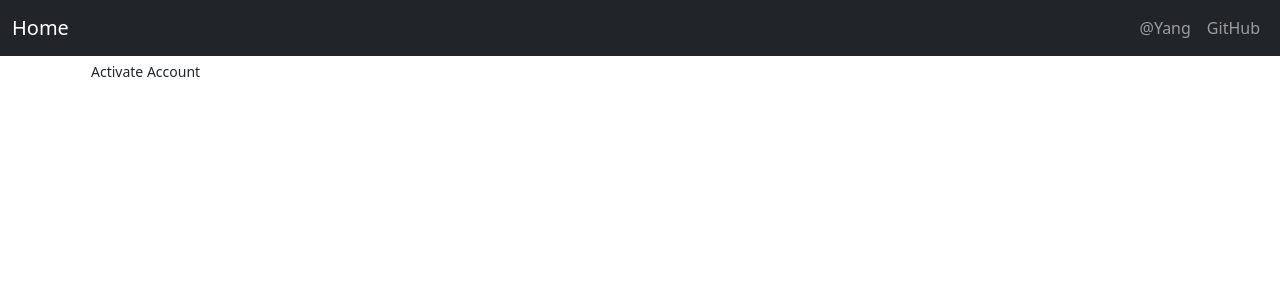
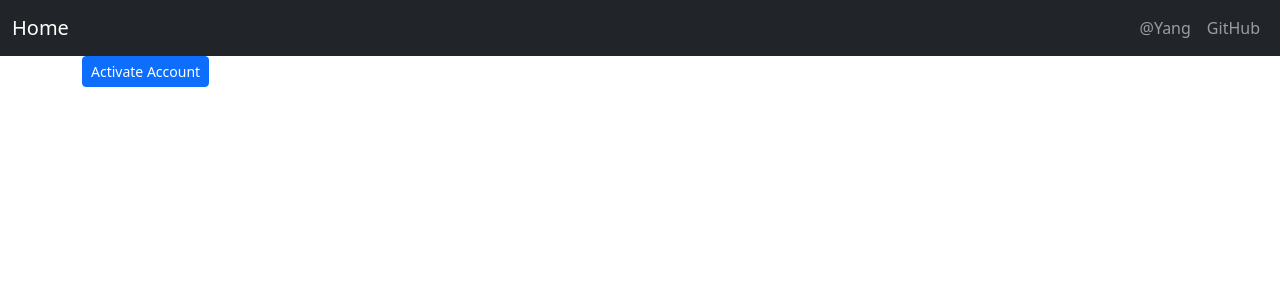
Before and after one commit to limlyang121/Research_Conference, a React (Create React App) app in the folder app/: page /users/read/1 in a window 1280 px wide. Shown: the top 300 px of the page. Built offline with nearby package versions, Linux system fonts and the light colour scheme; no server answers.

Commit message:
1.Split Axios and file. 2. Patch request working

```diff
--- a/app/package.json
+++ b/app/package.json
@@ -6,6 +6,7 @@
     "@testing-library/jest-dom": "^5.16.5",
     "@testing-library/react": "^13.4.0",
     "@testing-library/user-event": "^13.5.0",
+    "axios": "^1.3.4",
     "bootstrap": "^5.2.3",
     "react": "^18.2.0",
     "react-cookie": "^4.1.1",
--- a/app/src/Admin/UserList.js
+++ b/app/src/Admin/UserList.js
@@ -2,22 +2,32 @@ import React, { useEffect, useState } from 'react';
 import { Button, ButtonGroup, Container, Table } from 'reactstrap';
 import AppNavbar from '../Navbar/AppNavbar';
 import { Link } from 'react-router-dom';
+import { getAllUsers, removeUser } from './adminAxios';
 
 const UserList = () => {
-
   const [users, setUsers] = useState([]);
   const [loading, setLoading] = useState(false);
 
   useEffect(() => {
     setLoading(true);
+    const fecthData = async () => {
+      let response = await getAllUsers();
+      setUsers(response)
+    }
 
-    fetch('api/users', { credentials: "include" })
-      .then(response => response.json())
-      .then(data => {
-        setUsers(data);
-        setLoading(false);
-      })
+    fecthData();
+    setLoading(false)
   }, []);
+
+  const remove2 = async (id) => {
+    if (window.confirm("Delete? ")) {
+      await removeUser(id)
+      .then(() => {
+        let updatedGroups = [...users].filter(i => i.id !== id);
+        setUsers(updatedGroups);
+      });
+    }
+  }
 
   const remove = async (id) => {
     if (window.confirm("Delete? ")) {
--- a/app/src/Admin/UserRead.js
+++ b/app/src/Admin/UserRead.js
@@ -34,32 +34,42 @@ const UserRead = () => {
 
     }, [id, setUser]);
 
-    const accountUpdate = async (event) => {
+    const handleSubmit = (event) => {
+        event.preventDefault();
+        accountUpdate(user.id);
+    }
+
+    const accountUpdate = async (id) => {
+        if (window.confirm("Are you sure ? ")) {
+
             if (user.active === 1) {
-            await fetch('/api/deactivation/${id}}', {
+                await fetch(`/api/users/deactivation/${id}`, {
                     credentials: "include",
                     method: "PATCH",
                     headers: {
                         'Accept': 'application/json',
                         'Content-Type': 'application/json'
-                },
-                body: JSON.stringify({
-                    active: 0
+                    }
+                }).then(() => {
+                    setUser({ ...user, active: 0 })
                 })
-            })
+
             } else {
-            await fetch('/api/deactivation/${id}}', {
+
+                await fetch(`/api/users/activation/${id}`, {
                     credentials: "include",
                     method: "PATCH",
                     headers: {
                         'Accept': 'application/json',
                         'Content-Type': 'application/json'
-                },
-                body: JSON.stringify({
-                    active: 0
-                })
+                    }
+                }).then(() => {
+                    setUser({ ...user, active: 1 })
                 })
             }
+        }
+
+
     }
 
     const displayButton = () => {
@@ -73,7 +83,7 @@ const UserRead = () => {
             return (
                 <FormGroup>
 
-                    <Button size='sm' color='prmary' type='submit'>Activate Account</Button>
+                    <Button size='sm' color='primary' type='submit'>Activate Account</Button>
                 </FormGroup>
             )
         }
@@ -84,7 +94,7 @@ const UserRead = () => {
         <div>
             <AppNavbar />
             <Container>
-                <Form onSubmit={accountUpdate}>
+                <Form onSubmit={handleSubmit}>
                     {displayButton()}
                 </Form>
             </Container>
--- /dev/null
+++ b/app/src/Admin/adminAxios.js
@@ -0,0 +1,19 @@
+import axios from 'axios'
+
+const api = axios.create({
+    baseURL : "http://localhost:8080/api/",
+    headers: {
+        "Content-type": "application/json"
+      }
+
+});
+
+export const getAllUsers = async () => {
+    let response =  await api.get("users")
+    return response.data;
+}
+
+export const removeUser = async () => {
+    let response = await api.delete("users")
+    return response.data;
+}
```
Also changed, not shown: 2 other files (tests, documents, lock files or other folders). Lines whose indentation alone changed are shown as unchanged.
